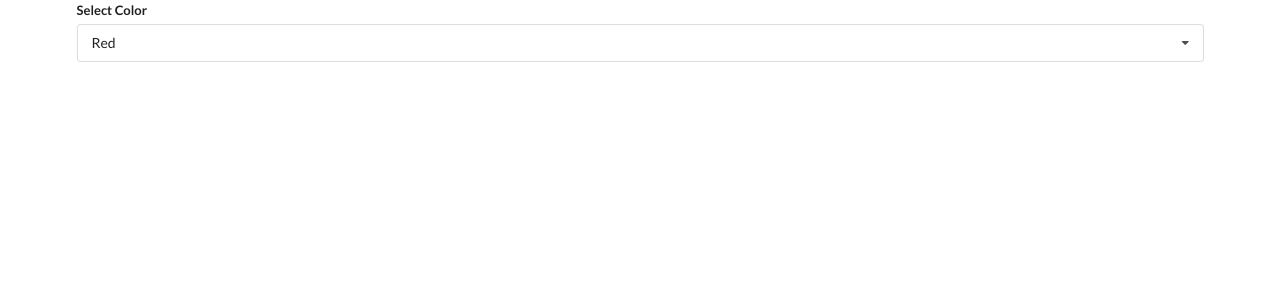
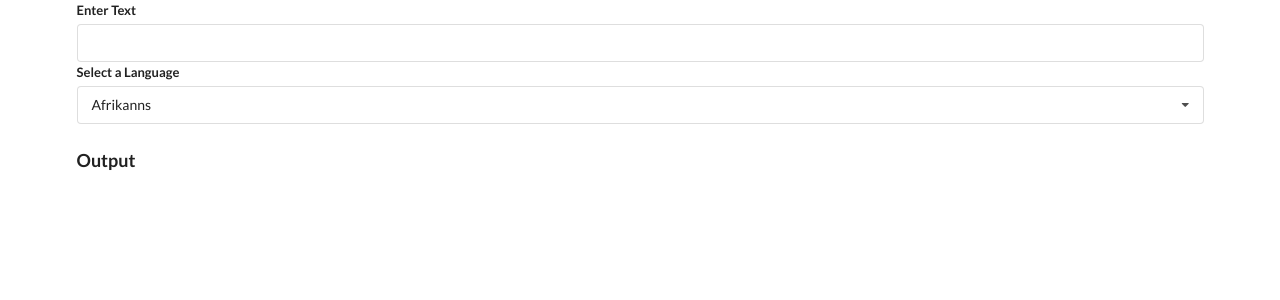
Before and after one commit to bigal2331/react-practice, a React (Create React App) app: page / in a window 1280 px wide. Shown: the top 300 px of the page. Built offline with nearby package versions, Linux system fonts and the light colour scheme.

Commit message:
added Convert component

```diff
--- a/package.json
+++ b/package.json
@@ -6,7 +6,7 @@
     "@testing-library/jest-dom": "^4.2.4",
     "@testing-library/react": "^9.5.0",
     "@testing-library/user-event": "^7.2.1",
-    "axios": "^0.20.0",
+    "axios": "0.20.0",
     "react": "^16.13.1",
     "react-dom": "^16.13.1",
     "react-scripts": "3.4.3"
--- a/src/components/App.js
+++ b/src/components/App.js
@@ -1,11 +1,12 @@
 import React, { useState } from "react";
 // import SearchBar from "./SearchBar";
-import DropDown from "./Dropdown";
+// import DropDown from "./Dropdown";
+import Translate from "./Translate";
 
 const items = [
   { label: "Red", value: "red" },
   { label: "Blue", value: "blue" },
-  { label: "Green", value: "green" },
+  { label: "Green", value: "green" }
 ];
 const App = (props) => {
   const [selectedColor, setColor] = useState(items[0]);
@@ -13,11 +14,12 @@ const App = (props) => {
   return (
     <div className="ui container">
       {/* <SearchBar /> */}
-      <DropDown
+      {/* <DropDown
         setColor={setColor}
         selectedColor={selectedColor}
         options={items}
-      />
+      /> */}
+      <Translate />
     </div>
   );
 };
--- /dev/null
+++ b/src/components/Convert.js
@@ -0,0 +1,41 @@
+import React, { useEffect, useState } from "react";
+import axios from "axios";
+const KEY = "AIzaSyCHUCmpR7cT_yDFHC98CZJy2LTms-IwDlM";
+
+const Convert = ({ languange, text }) => {
+  const [translation, setTranslation] = useState(null);
+
+  useEffect(() => {
+    const translate = async () => {
+      const URL = "https://translation.googleapis.com/languange/translate/v2";
+      const requestBody = {};
+      const requestQueryStrings = {
+        params: {
+          q: text,
+          target: languange,
+          key: KEY
+        }
+      };
+      const translatedWord = await axios.post(
+        URL,
+        requestBody,
+        requestQueryStrings
+      );
+      // const translatedWord = await axios.get("url", {
+      //   key: KEY,
+      //   q: text,
+      //   languange: languange
+      // });
+      // setTranslation(translatedWord);
+
+      console.log(translatedWord);
+      setTranslation("Hola");
+    };
+    console.log("something changed", languange, text);
+    translate();
+  }, [languange, text]);
+
+  return <div>{translation}</div>;
+};
+
+export default Convert;
--- a/src/components/Dropdown.js
+++ b/src/components/Dropdown.js
@@ -1,23 +1,28 @@
 import React, { useState, useEffect, useRef } from "react";
 
-const Dropdown = ({ options, setColor, selectedColor }) => {
+const Dropdown = ({ options, setSelected, selected, label }) => {
   const [open, setOpen] = useState(false);
   const myRef = useRef();
   useEffect(() => {
-    document.body.addEventListener("click", (e) => {
+    const onBodyClick = (e) => {
       if (myRef.current.contains(e.target)) return;
       setOpen(false);
-    });
+    };
+    document.body.addEventListener("click", onBodyClick);
+
+    return () => {
+      document.body.removeEventListener("click", onBodyClick);
+    };
   }, []);
 
   const renderedOptions = options.map((option) => {
-    if (option.value === selectedColor.value) return null;
+    if (option.value === selected.value) return null;
 
     return (
       <div
         className={`item`}
         onClick={() => {
-          setColor(option);
+          setSelected(option);
         }}
         key={option.value}
         value={option}
@@ -33,17 +38,17 @@ const Dropdown = ({ options, setColor, selectedColor }) => {
   const classes = {
     true: {
       key1: "ui selection dropdown visible active",
-      key2: "menu visible transition",
+      key2: "menu visible transition"
     },
-    false: { key1: "ui selection dropdown", key2: "menu" },
+    false: { key1: "ui selection dropdown", key2: "menu" }
   };
   return (
     <div ref={myRef} className="ui form">
       <div className="field">
-        <label className="label">Select Color</label>
+        <label className="label">{label}</label>
         <div className={classes[open].key1} onClick={onDropdownClick}>
           <i className="dropdown icon"></i>
-          <div className="text">{selectedColor.label}</div>
+          <div className="text">{selected.label}</div>
           <div className={classes[open].key2}>{renderedOptions}</div>
         </div>
       </div>
--- /dev/null
+++ b/src/components/Translate.js
@@ -0,0 +1,34 @@
+import React, { useState } from "react";
+import DropDown from "./Dropdown";
+import Convert from "./Convert";
+
+const options = [
+  { label: "Afrikanns", value: "af" },
+  { label: "Arabic", value: "ar" },
+  { label: "Hindi", value: "hi" }
+];
+
+const Translate = () => {
+  const [selectedLang, setSelectedLang] = useState(options[0]);
+  const [term, setTerm] = useState("");
+  return (
+    <div>
+      <div className="ui form">
+        <div className="field">
+          <label className="label">Enter Text</label>
+          <input value={term} onChange={(e) => setTerm(e.target.value)} />
+        </div>
+      </div>
+      <DropDown
+        label="Select a Language"
+        selected={selectedLang}
+        setSelected={setSelectedLang}
+        options={options}
+      />
+      <h3 className="ui header">Output</h3>
+      {term ? <Convert languange={selectedLang.value} text={term} /> : null}
+    </div>
+  );
+};
+
+export default Translate;
--- /dev/null
+++ b/src/components/translate.js
@@ -0,0 +1,5 @@
+const translate = axios.create(url, {
+  key: KEY
+});
+
+export default translate;
```
